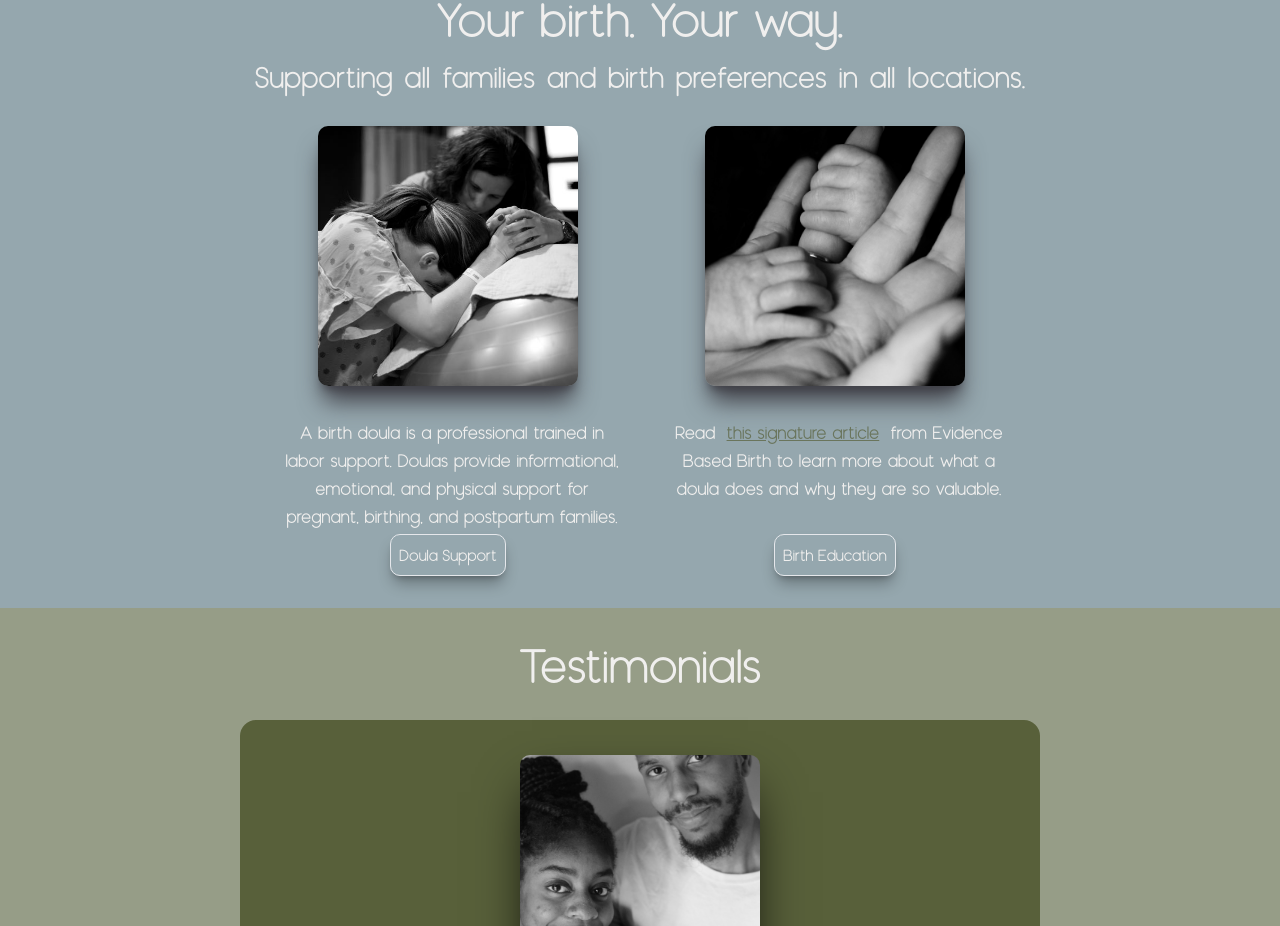
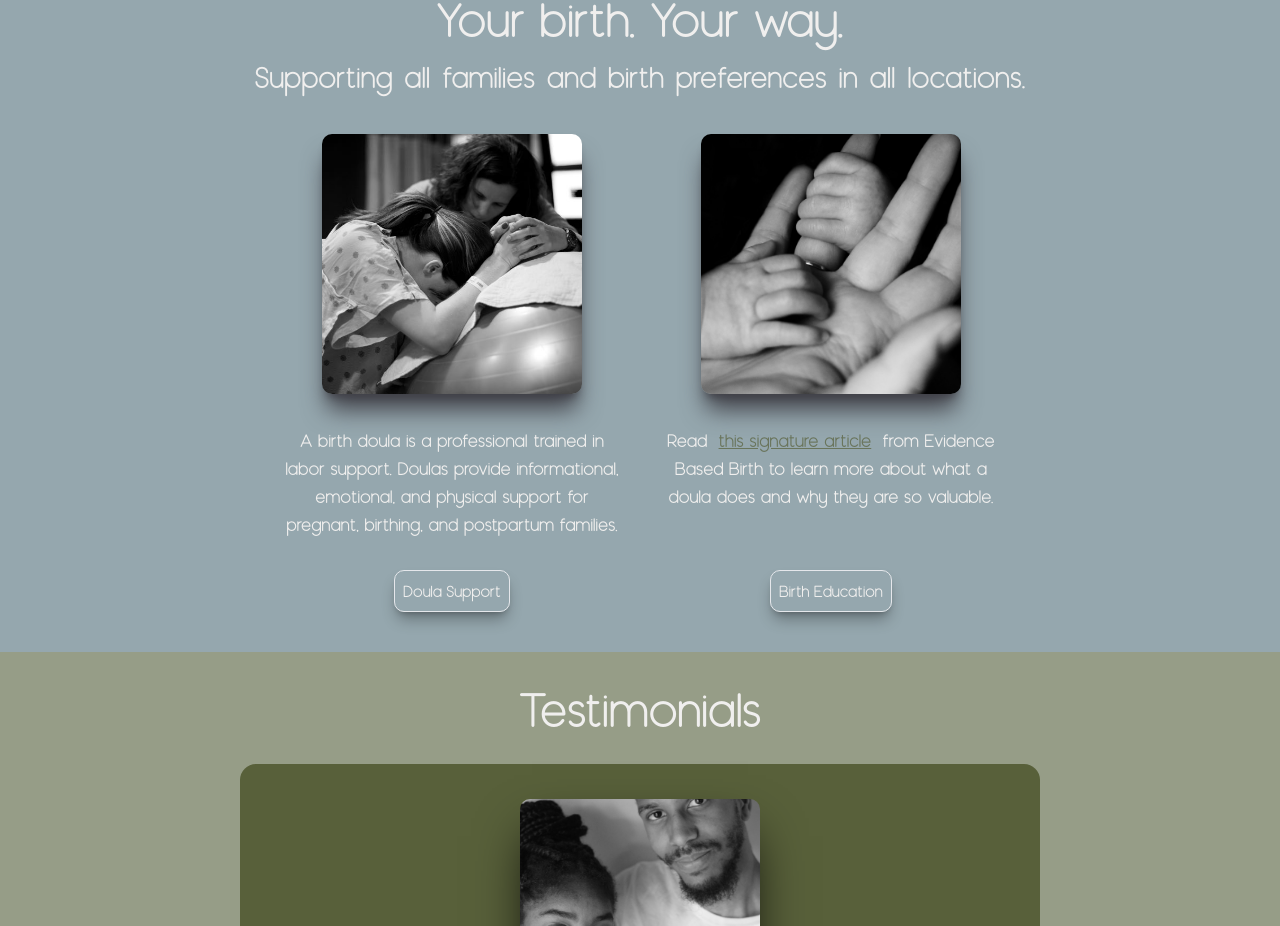
Before and after one commit to myleselym/rooted-birth, a Next.js app: page / in a window 1280 px wide. Shown: the part 980-1906 px from the top of the page. Built offline with nearby package versions, Linux system fonts and the light colour scheme; a web font is replaced by a local one.

Commit message:
Update Card.js

```diff
--- a/src/app/components/ui/Card.js
+++ b/src/app/components/ui/Card.js
@@ -12,8 +12,8 @@ const Card = ({
   buttonHref,
 }) => {
   return (
-    <div className="flex flex-col items-center justify-center max-w-[400px] min-h-[450px] text-center">
-      <div className="relative mx-auto h-[260px] w-[260px]">
+    <div className="flex flex-col p-2 items-center justify-center gap-8 max-w-[400px] min-h-[450px] text-center">
+      <div className="relative h-[260px] w-[260px]">
         <Image
           className="object-cover shadow-xl shadow-zinc-700"
           style={{
@@ -26,12 +26,8 @@ const Card = ({
         />
       </div>
       <div className="flex flex-wrap items-center justify-center">
-        {title && <h3 className="mt-8 text-3xl">{title}</h3>}
-        <div
-          className={`${
-            title && "text-left"
-          } text-lg min-[280px]:pl-2 md:pl-4 pr-2 leading-7 my-auto pt-8`}
-        >
+        {title && <h3 className="pt-8 text-3xl">{title}</h3>}
+        <div className={`${title && "text-left"} text-lg leading-7`}>
           {content}
         </div>
       </div>
```
